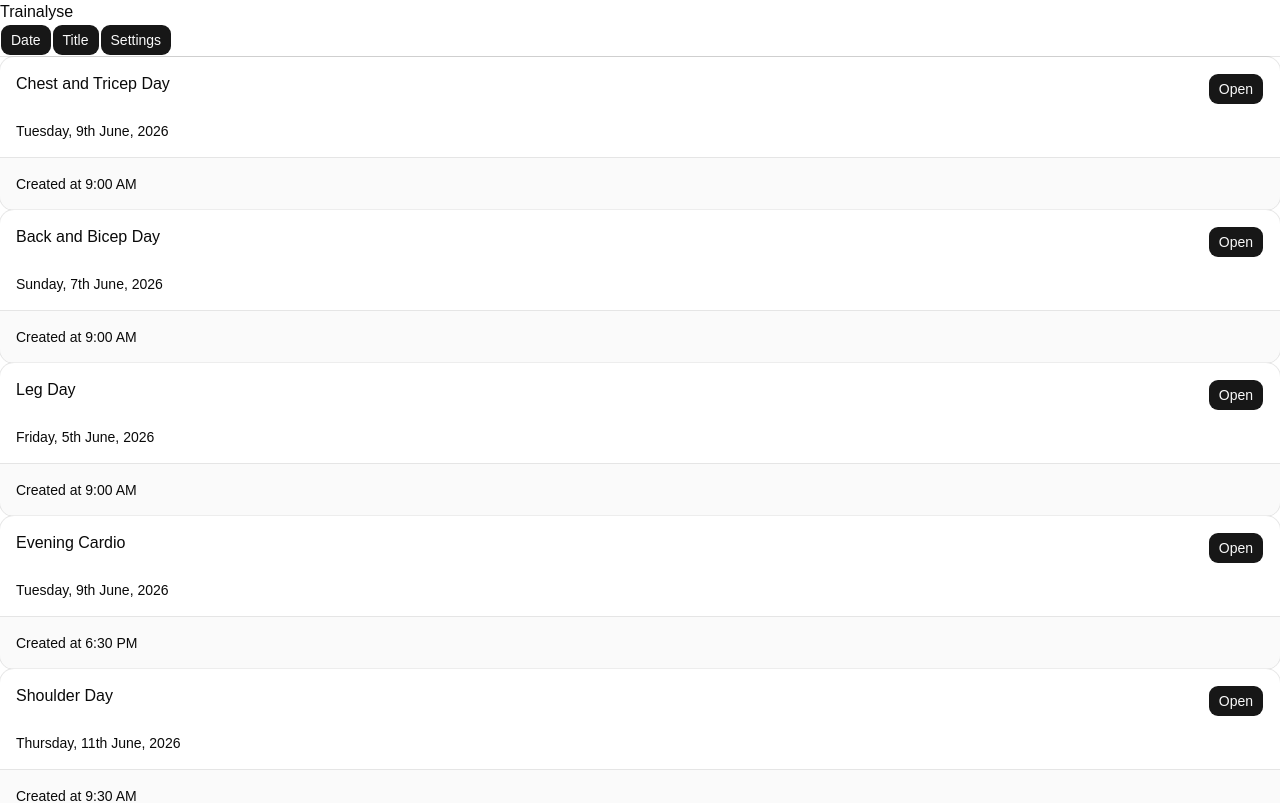
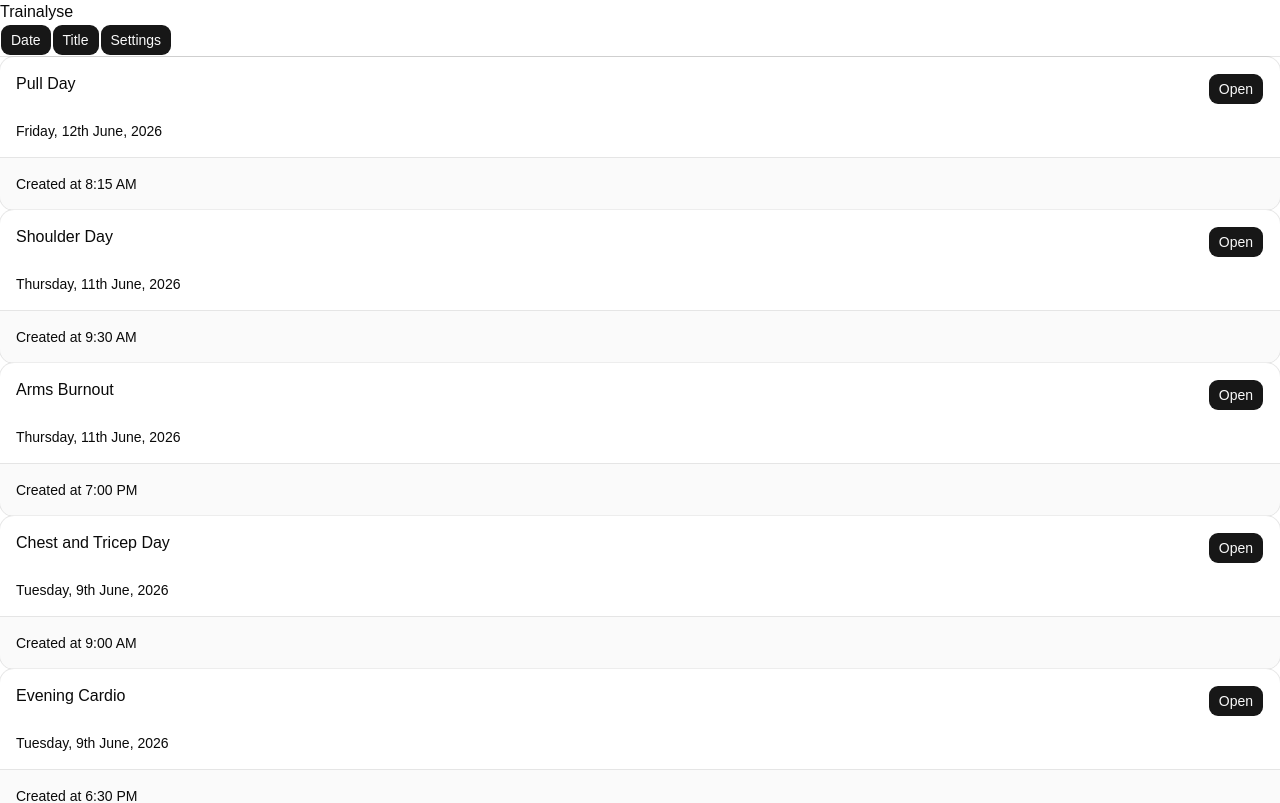
Before and after one commit to Trainalyse/trainalyse-frontend-v1, a React (Vite) app in the folder apps/web/: page / in a window 1280 px wide. Shown: the top 803 px of the page. Built offline with nearby package versions, Linux system fonts and the light colour scheme.

Commit message:
fixed the date and title buttons on the app page and now you can search the workouts with date and title , and also now the user sees the recent workouts at the top and older ones at the bottom

```diff
--- a/apps/web/src/App.tsx
+++ b/apps/web/src/App.tsx
@@ -11,6 +11,9 @@
   CardTitle,
 } from "@workspace/ui/components/card"
 import { format, parseISO } from "date-fns"
+import React, { type ChangeEvent } from "react"
+import { DatePickerDemo } from "./components/DatePicker"
+import { Input } from "@workspace/ui/components/input"
 
 export function App() {
   const navigate = useNavigate()
@@ -19,36 +22,89 @@
     navigate("/Workout", { state: { time } })
   }
 
+  const [searchMode, setSearchMode] = React.useState<"none" | "date" | "title">(
+    "none"
+  )
+  const [dateSearched, setDateSearched] = React.useState<Date>()
+  const [titleSearched, setTitleSearched] = React.useState("")
+
+  function handleTitleTypeForSearch(e: ChangeEvent<HTMLInputElement>) {
+    setTitleSearched(e.target.value)
+  }
+  function handleDateSearch() {
+    setSearchMode("date")
+    setTitleSearched("")
+  }
+  function handleTitleSearch() {
+    setSearchMode("title")
+    setDateSearched(undefined)
+  }
   function handleWorkoutOpen(workout: Workout) {
     navigate("/Workout", { state: { workout } })
   }
+
+  const filteredWorkouts = dateSearched
+    ? workouts.filter(
+        (workout) => workout.date === format(dateSearched, "yyyy-MM-dd")
+      )
+    : titleSearched
+      ? workouts.filter((workout) =>
+          workout.title.toLowerCase().includes(titleSearched.toLowerCase())
+        )
+      : workouts
 
   return (
     <>
       <header>
         <div>
           <h1>Trainalyse</h1>
-          <Button>Date</Button>
-          <Button>Title</Button>
+          <Button onClick={handleDateSearch}>Date</Button>
+          <Button onClick={handleTitleSearch}>Title</Button>
           <Button>Settings</Button>
         </div>
+        {searchMode === "date" && (
+          <DatePickerDemo onDateChange={setDateSearched} />
+        )}
+        {searchMode === "title" && (
+          <Input
+            type="text"
+            placeholder="enter the title of the workout"
+            value={titleSearched}
+            onChange={handleTitleTypeForSearch}
+          />
+        )}
         <Separator />
-        {workouts.map((workout) => (
-          <Card key={workout.id}>
+        {filteredWorkouts.length > 0 ? (
+          [...filteredWorkouts]
+            .sort(
+              (a, b) => new Date(b.date).getTime() - new Date(a.date).getTime()
+            )
+            .map((workout) => (
+              <div key={workout.id}>
+                <Card>
                   <CardHeader>
                     <CardTitle>{workout.title}</CardTitle>
                     <CardAction>
-                <Button onClick={() => handleWorkoutOpen(workout)}>Open</Button>
+                      <Button onClick={() => handleWorkoutOpen(workout)}>
+                        Open
+                      </Button>
                     </CardAction>
                   </CardHeader>
                   <CardContent>
-              <p>{format(parseISO(workout.date), "EEEE, do MMMM, yyyy")}</p>
+                    <p>
+                      {format(parseISO(workout.date), "EEEE, do MMMM, yyyy")}
+                    </p>
                   </CardContent>
                   <CardFooter>
                     <p>Created at {workout.time}</p>
                   </CardFooter>
                 </Card>
-        ))}
+              </div>
+            ))
+        ) : (
+          <p>No workouts found</p>
+        )}
+
         <Separator />
         <footer>
           <Button onClick={handleClick}>+</Button>
--- a/apps/web/src/components/DatePicker.tsx
+++ b/apps/web/src/components/DatePicker.tsx
@@ -11,12 +11,21 @@
 
 interface DatePickerDemoProps {
   initialDate?: string
+  onDateChange?: (date: Date | undefined) => void
 }
 
-export function DatePickerDemo({ initialDate }: DatePickerDemoProps) {
+export function DatePickerDemo({
+  initialDate,
+  onDateChange,
+}: DatePickerDemoProps) {
   const [date, setDate] = React.useState<Date | undefined>(
     initialDate ? parseISO(initialDate) : undefined
   )
+
+  function handleSelect(selected: Date | undefined) {
+    setDate(selected)
+    onDateChange?.(selected)
+  }
 
   return (
     <>
@@ -32,7 +41,7 @@
           </Button>
         </PopoverTrigger>
         <PopoverContent className="w-auto p-0">
-          <Calendar mode="single" selected={date} onSelect={setDate} />
+          <Calendar mode="single" selected={date} onSelect={handleSelect} />
         </PopoverContent>
       </Popover>
 
```
Lines whose indentation alone changed are shown as unchanged.
